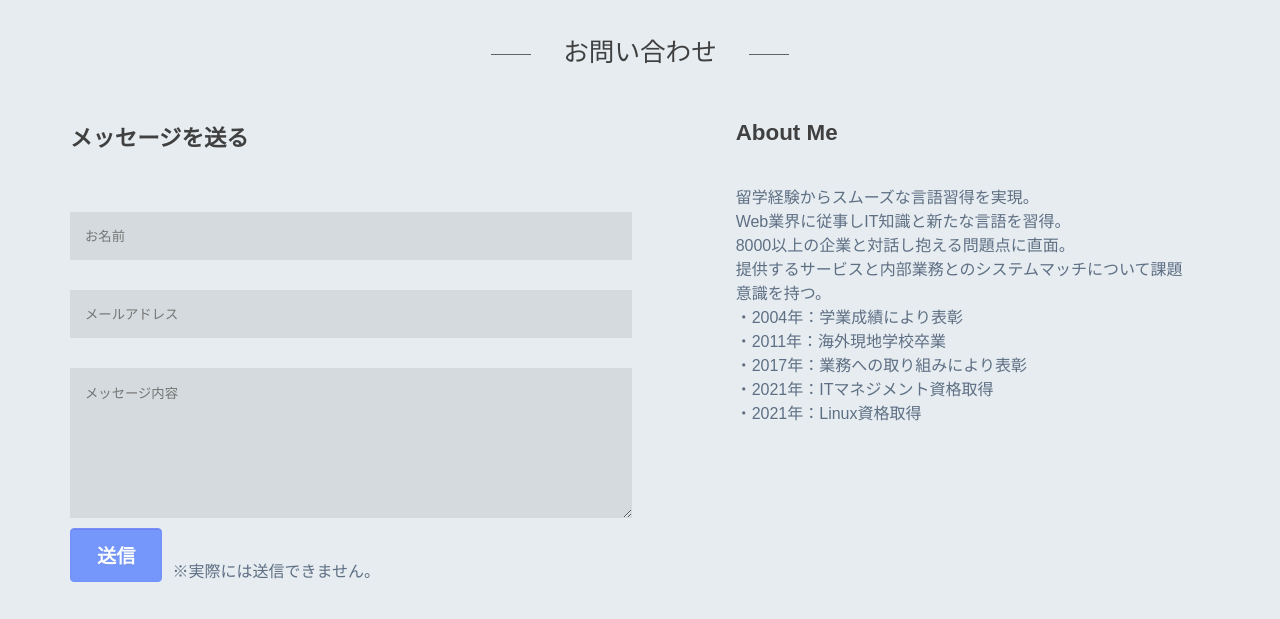
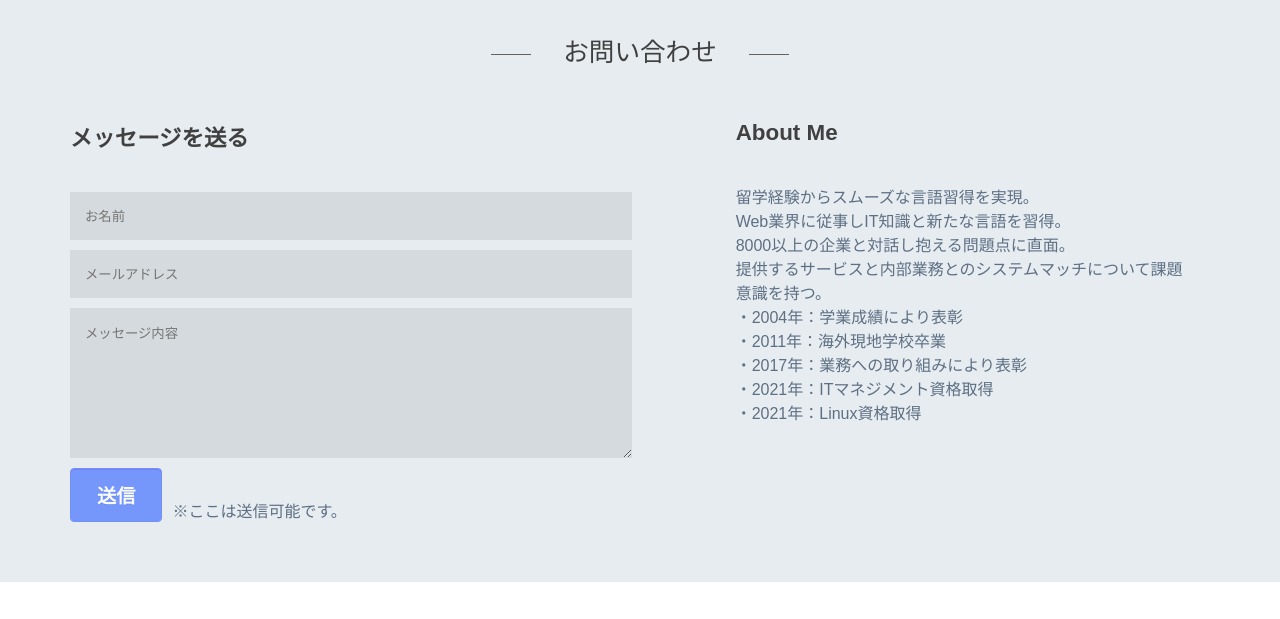
Before and after one commit to ttt-tomy/portfolio_git, a plain HTML site: page product.html in a window 1280 px wide. Shown: the part 1311-1930 px from the top of the page. Drawn offline with nearby package versions, Linux system fonts and the light colour scheme; a web font is replaced by a local one.

Commit message:
Create contact form.

```diff
--- a/product.html
+++ b/product.html
@@ -157,16 +157,13 @@
             </div>
             <div class="contact-form">
                <h4>メッセージを送る</h4>
-               <form>
-                  <div class="error-message"></div>
-                  <input type="text" name="name" placeholder="お名前" class="contact-name">
-                  <div class="error-message"></div>
-                  <input type="text" name="email" placeholder="メールアドレス" class="contact-email">
-                  <div class="error-message"></div>
-                  <textarea name="message" placeholder="メッセージ内容"></textarea>
+               <form action="./contact_form/contact/contact_form_execution.php" method="post">
+                  <input type="text" name="name" required placeholder="お名前" class="contact-name" value="">
+                  <input type="email" name="email" required placeholder="メールアドレス" class="contact-email" value="">
+                  <textarea name="body" required placeholder="メッセージ内容"></textarea>
                   <div class="submit">
-                     <button type="submit" class="btn btn-submit">送信</button>
-                     <p>※実際には送信できません。</p>
+                     <button name="submitted" type="submit" class="btn btn-submit">送信</button>
+                     <p>※ここは送信可能です。</p>
                   </div>
                </form>
             </div>
```
